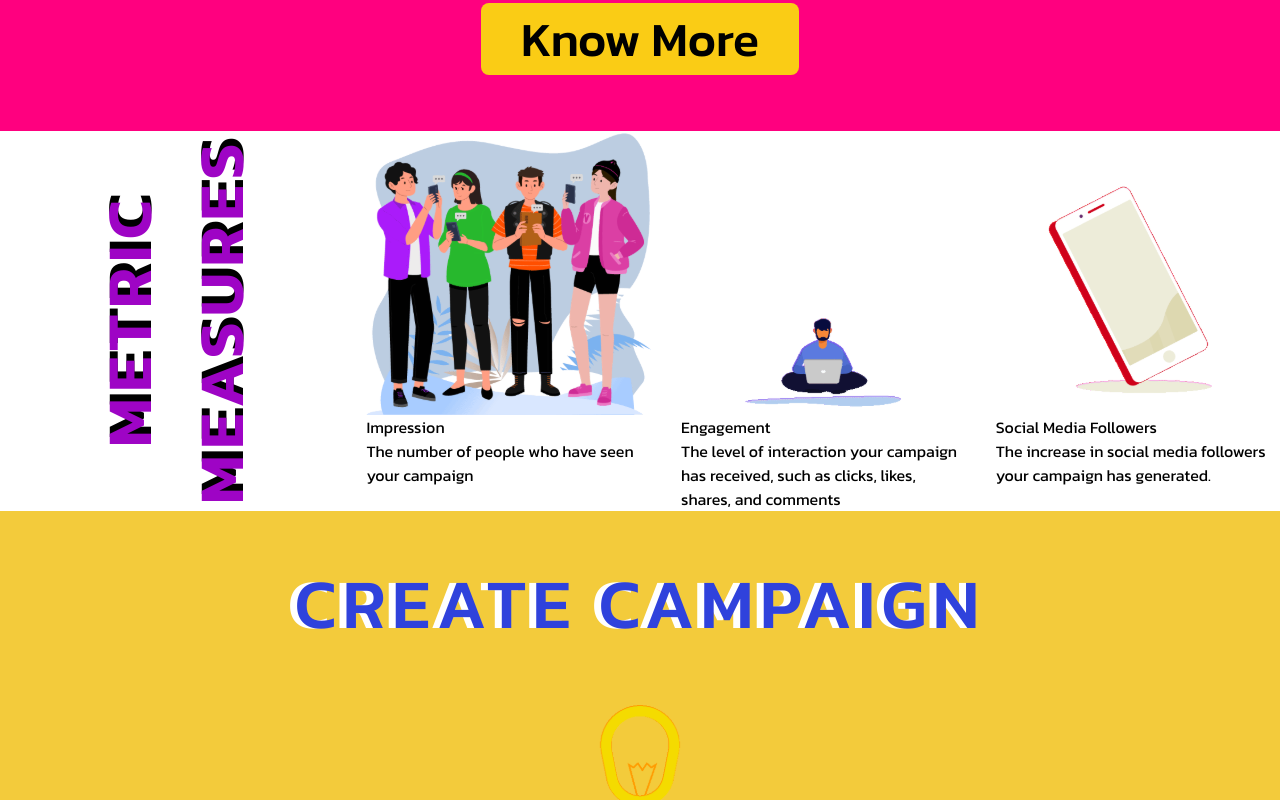
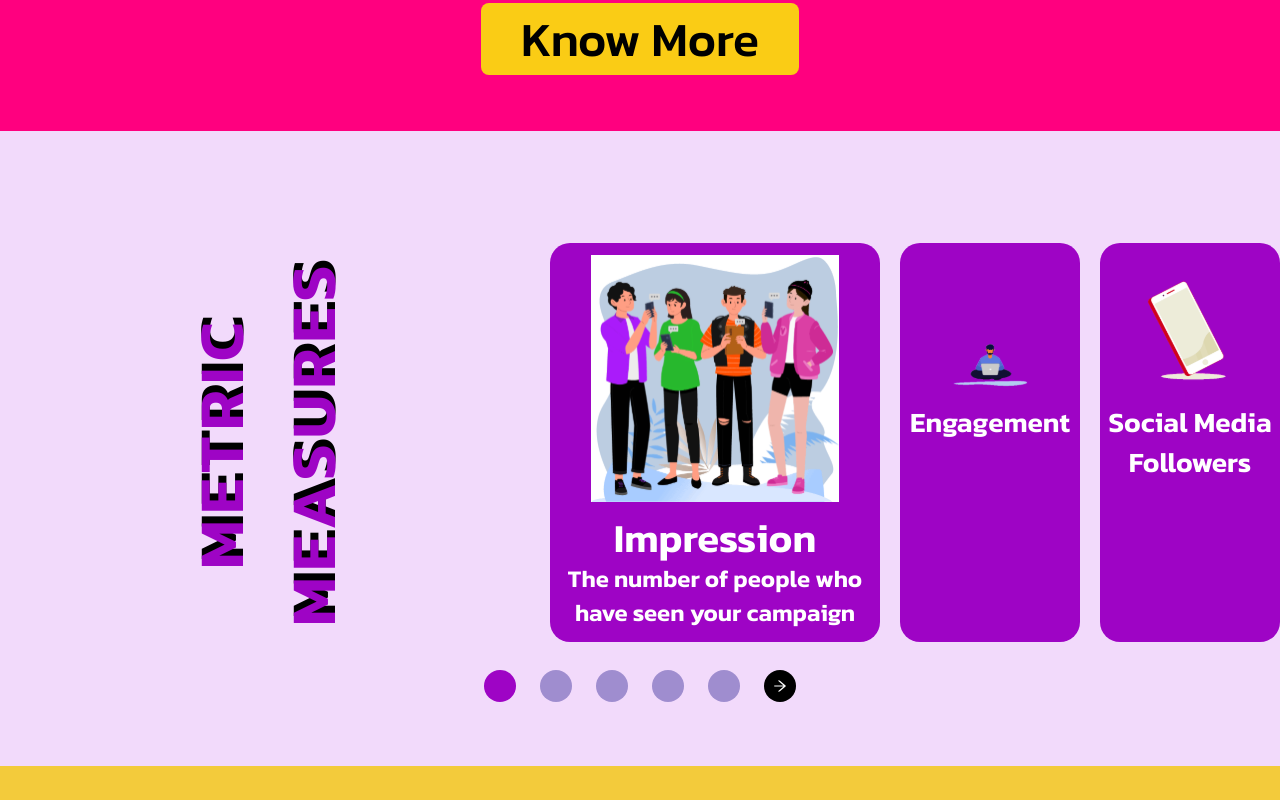
Before and after one commit to Ahsan2519/Activatr, a React (Create React App) app: page / in a window 1280 px wide. Shown: the part 1780-2580 px from the top of the page. Built offline with nearby package versions, Linux system fonts and the light colour scheme.

Commit message:
feat: added slider

```diff
--- a/src/App.js
+++ b/src/App.js
@@ -1,10 +1,7 @@
 import { BrowserRouter as Router, Routes, Route } from "react-router-dom";
-import Nav from "./components/Nav";
 import Home from "./pages/Home";
-import Footer from "./components/Footer";
 import "./assest/style/App.css";
 import Completed from "./pages/Completed";
-import { useEffect, useState } from "react";
 import CompaignIdeas from "./pages/CompaignIdeas";
 import { useRef } from "react";
 
--- a/src/components/CampaignAction.js
+++ b/src/components/CampaignAction.js
@@ -13,7 +13,7 @@ const CampaignAction = () => {
   return (
     <div className="2xl:basis-[48%] xl:basis-[40%]">
       <figure className="pb-14 flex justify-center">
-        <img src={PhotoRoom} alt="photo Room" />
+        <img src={PhotoRoom} alt=" Room" />
       </figure>
       <div className="font-semibold text-[32px] leading-[46px] text-white pl-14">
         <div className="flex items-center pb-9">
--- a/src/components/Layout.js
+++ b/src/components/Layout.js
@@ -1,4 +1,4 @@
-import React, { useState } from "react";
+import React from "react";
 import Footer from "./Footer";
 import Nav from "./Nav";
 
--- a/src/components/Slider.js
+++ b/src/components/Slider.js
@@ -1,11 +1,5 @@
-import React from "react";
-import { Swiper, SwiperSlide } from "swiper/react";
-
-
-
-// Import Swiper modules
-import { Pagination } from "swiper/modules";
-
+import React, { useState } from "react";
+import { AiOutlineArrowRight } from "react-icons/ai";
 const SliderData = [
   {
     img: "assets/image/Rectangle.svg",
@@ -37,38 +31,108 @@ const SliderData = [
 ];
 
 const Slider = () => {
+  const [currentIndex, setCurrentIndex] = useState(0);
+  console.log(currentIndex);
+
+  const getIndices = (currentIndex, arrayLength) => {
+    const indices = [];
+    for (let i = 0; i < 3; i++) {
+      let index = (currentIndex + i) % arrayLength;
+      indices.push(index);
+    }
+    return indices;
+  };
+
+
+  const handleButtonClick = () => {
+    if (currentIndex === SliderData.length - 1) {
+      // If on the last slide, go back to the first slide
+      setCurrentIndex(0);
+    } else {
+      // Otherwise, proceed to the next slide
+      setCurrentIndex((currentIndex + 1) % SliderData.length);
+    }
+  };
+
+  const renderSlides = () => {
+    const indices = getIndices(currentIndex, SliderData.length);
+
+    return indices.map((index, i) => (
+      console.log('i:',i),
+      <div
+        key={i}
+        className={`bg-[#9E04C5] rounded-[20px] pb-3 ${
+          i === currentIndex ? "w-[330px]" : "w-[180px]"
+        }`}
+      >
+        <img
+          src={SliderData[index].img}
+          className="max-w-[75%] my-3 mx-auto"
+          alt="Slide "
+        />
+        <h2
+          className={`text-white text-center font-semibold ${
+            i === currentIndex
+              ? " text-[40px] leading-[48px] "
+              : "text-[28px] leading-10"
+          }`}
+        >
+          {SliderData[index].title}
+        </h2>
+        {i === currentIndex && (
+          <p className="text-white text-center text-[24px] leading-[34px] font-semibold">
+            {SliderData[index].description}
+          </p>
+        )}
+      </div>
+    ));
+  };
+
+  const renderDots = () => {
+    return SliderData.map((_, index) => (
+      <span
+        key={index}
+        className={`block w-8 h-8  rounded-full ${
+          index === currentIndex ? "bg-[#9E04C5]" : "bg-[#9F8DCF]"
+        }`}
+        onClick={() => setCurrentIndex(index)}
+      ></span>
+    ));
+  };
+
   return (
-    <div className="flex items-center justify-start ">
+    <>
+      <div className=" bg-[#F2DAFB] pt-28 pb-16">
+        <div className="lg:flex items-center justify-center">
           <h1
-        className="rotate-[270deg] h-[200px] text-center text-[#9E04C5] tracking-bold uppercase leading-[92px] text-[64px] tracking-[6px] font-semibold"
+            className="lg:rotate-[270deg] h-[200px] text-center text-[#9E04C5] tracking-bold uppercase leading-[92px] text-[64px] tracking-[6px] font-semibold"
             style={{
               textShadow: `7px 0px 0px #000`,
             }}
           >
             Metric Measures
           </h1>
-      <div className="w-[calc(100%-366px)]">
-        <Swiper
-          slidesPerView={3}
-          spaceBetween={30}
-          pagination={{
-            clickable: true,
-          }}
-          modules={[Pagination]}
-          className="w-full"
+          <div className="flex gap-5 basis-[60%]">{renderSlides()}</div>
+        </div>
+        <div className="flex justify-center items-center gap-6 cursor-pointer  mt-7">
+          {renderDots()}
+          <button
+            onClick={handleButtonClick}
+            className={`${
+              currentIndex !== SliderData.length - 1
+                ? "w-8 h-8 bg-black text-white flex justify-center items-center  rounded-full"
+                : ""
+            }`}
           >
-          {SliderData.map((slide, index) => (
-            <SwiperSlide key={index}>
-              <div>
-              <img src={slide.img} className="object-contain" alt={slide.title} />
-              <h2>{slide.title}</h2>
-              <p>{slide.description}</p>
-              </div>
-            </SwiperSlide>
-          ))}
-        </Swiper>
+            {currentIndex === SliderData.length - 1 ? (
+              "Go Back"
+            ) : (
+              <AiOutlineArrowRight />
+            )}
+          </button>
         </div>
       </div>
+    </>
   );
 };
 
--- a/src/pages/CompaignIdeas.js
+++ b/src/pages/CompaignIdeas.js
@@ -61,7 +61,7 @@ const CompaignIdeas = () => {
               index % 2 !== 0 ? "flex-row-reverse" : ""
             } lg:flex items-center justify-between mb-28`}
           >
-            <div className={`basis-[68%] px-5 ${index % 2 == 0 ? "md:pl-16" : "lg:pl-32 md:pl-16"}`}>
+            <div className={`basis-[68%] px-5 ${index % 2 === 0 ? "md:pl-16" : "lg:pl-32 md:pl-16"}`}>
               <h1 className={
                 `text-[#4700FF] text-[48px] md:text-[64px]  leading-16 md:leading-[92px] tracking-wide  font-bold mb-5 ${index === 0 ? 'text-center 2xl:w-[53%] lg:w-[78%] w-full' : 'md:w-3/4 w-full'}`
               }>{value.heading}</h1>
--- a/src/pages/Home.js
+++ b/src/pages/Home.js
@@ -1,4 +1,4 @@
-import React, { useState } from "react";
+import React from "react";
 import Logo from "../assest/images/Logo.svg";
 import HeroImage from "../assest/images/HeroImage.png";
 import HeroImageLeft from "../assest/images/HeroImageLeft.png";
@@ -59,7 +59,7 @@ const Home = ({
           </figure>
           <div className="pt-5 flex flex-col lg:flex-row justify-between items-center pb-9 px-14">
             <figure className="basis-[50%]">
-              <img src={HeroImage} />
+              <img src={HeroImage} alt="Hero" />
             </figure>
             <figure className="relative basis-[50%]">
               <img src={HeroImageLeft} alt="hero" />
@@ -94,10 +94,10 @@ const Home = ({
         <section className="bg-nav" id="campaignideas" ref={campaignIdeasRef}>
           <ContentWithImage title="CAMPAIGN IDEAS" isCampaignIdeas={true} />
         </section>
-        <section id="metricmeasures" red={metricMeasuresRef}>
+        <section id="metricmeasures" ref={metricMeasuresRef}>
           <Slider />
         </section>
-        <section id="createcamapaign" ref={createCampaignRef}>
+        <section id="createcamapaign" ref={createCampaignRef} className="h-fit">
           <div className="bg-[#F3CB3B] pt-10 pb-24">
             <ContentWithImage title="Create Campaign" />
           </div>
```
Lines whose indentation alone changed are shown as unchanged.
